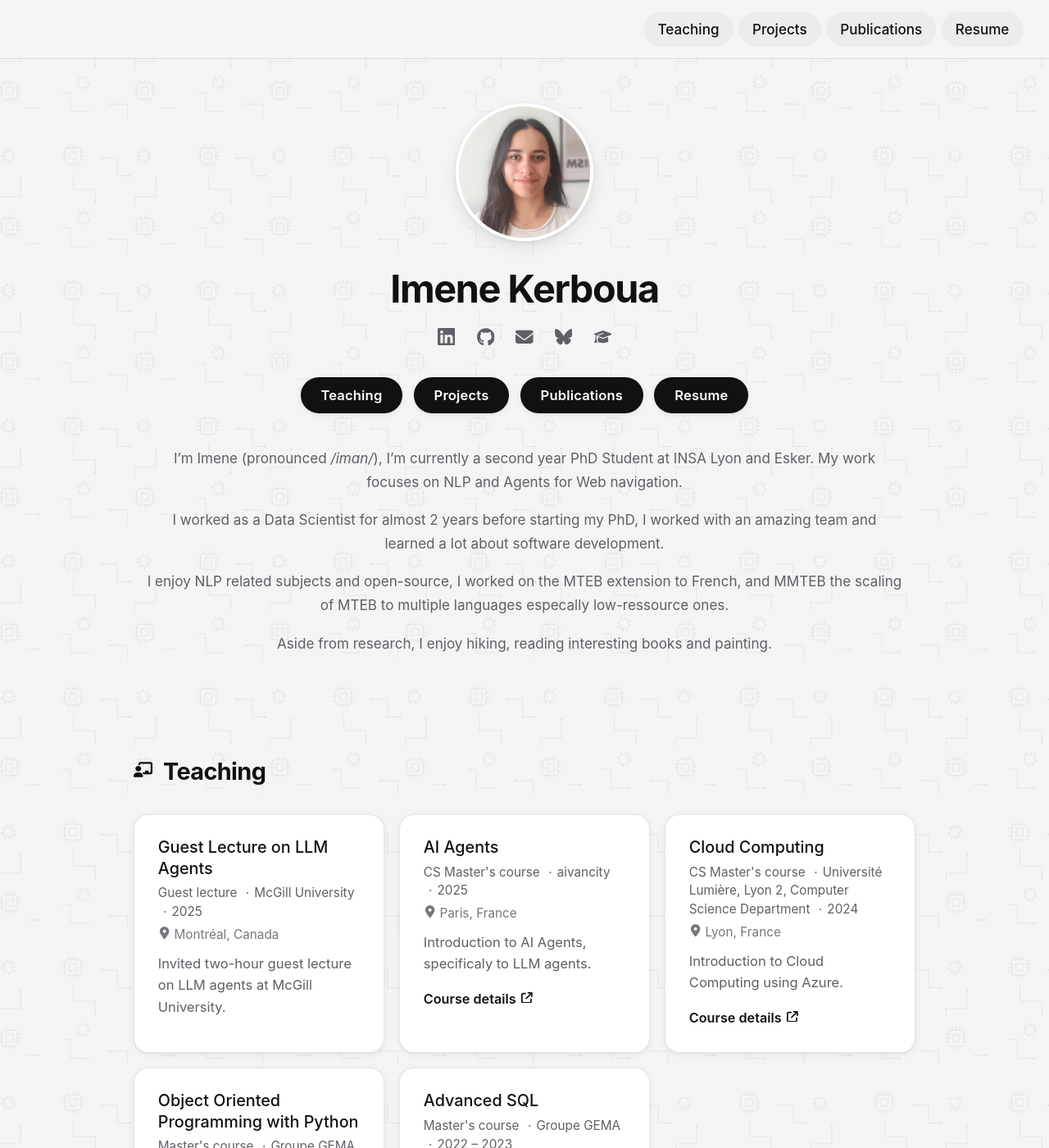
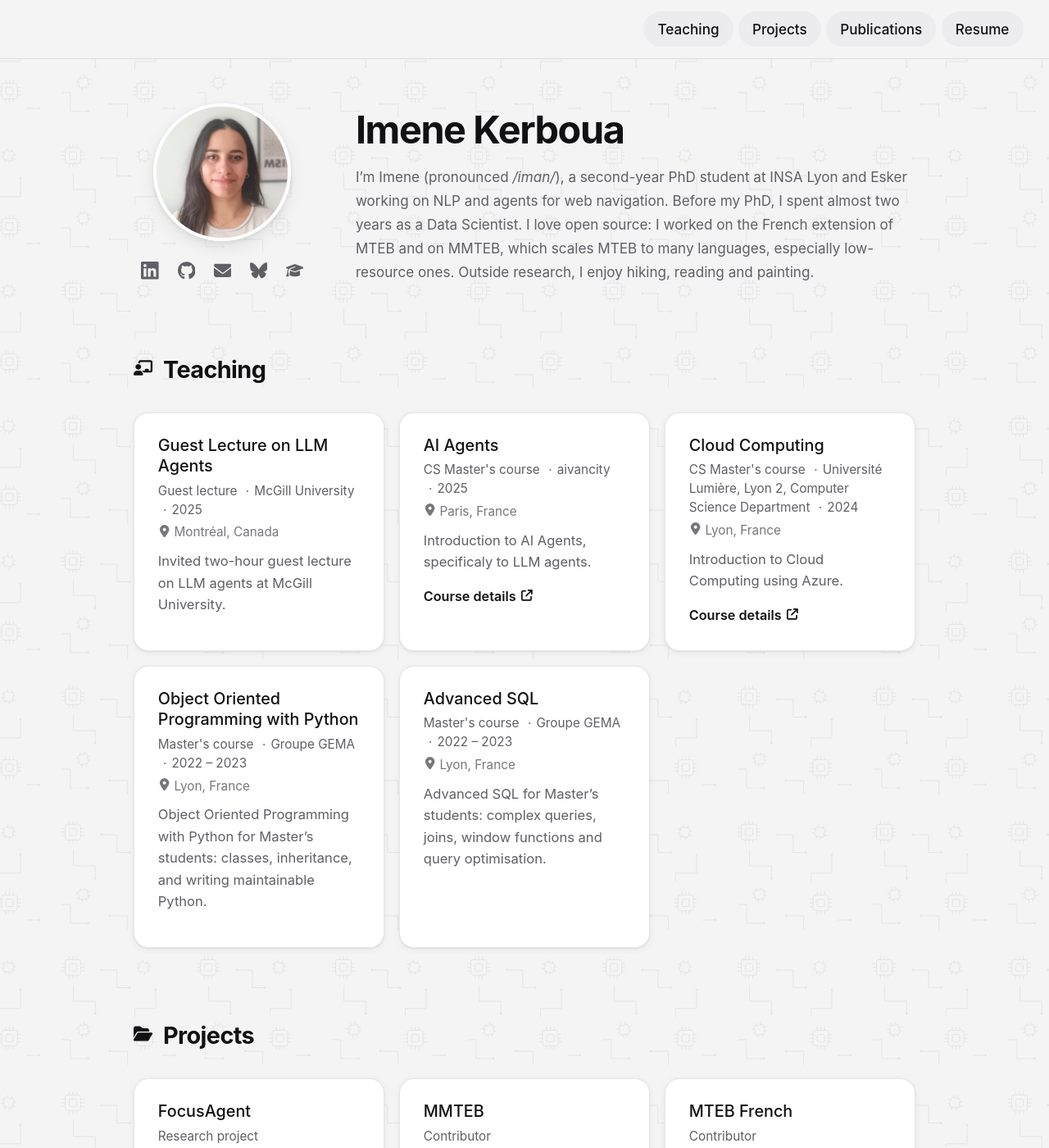
Before and after one commit to imenelydiaker/imenelydiaker.github.io, a Jekyll site: the page built from _pages/about.md, in a window 1280 px wide and 1400 px high. Shown: the whole window at 82% size. Built offline with Jekyll 4.4.1, drawn with Linux system fonts in a browser that asks for light colours.

Commit message:
Put the profile beside a shorter bio and drop the hero buttons
The photo and social links now sit in a left column with the name and a
condensed one-paragraph bio on the right. The pill buttons are removed
since the top bar already links to every section. On narrow screens the
two columns stack.

Co-Authored-By: Claude Opus 5.5 <noreply@anthropic.com>

```diff
--- a/_layouts/landing.html
+++ b/_layouts/landing.html
@@ -18,13 +18,12 @@ layout: compress
 
     <main>
       <section class="hero" id="top">
+        <div class="hero__profile">
           {% if site.author.avatar %}
             <img class="hero__avatar"
                  src="{% if site.author.avatar contains '://' %}{{ site.author.avatar }}{% else %}{{ base_path }}/images/{{ site.author.avatar }}{% endif %}"
                  alt="{{ site.author.name }}">
           {% endif %}
-
-        <h1 class="hero__name">{{ site.author.name | default: site.title }}</h1>
 
           <ul class="hero__social">
             {% if site.author.linkedin %}
@@ -46,16 +45,14 @@ layout: compress
               <li><a href="{{ site.author.googlescholar }}" title="Google Scholar">{% include icons.html name="graduation-cap" %}<span class="sr-only">Google Scholar</span></a></li>
             {% endif %}
           </ul>
+        </div>
 
-        <div class="hero__buttons">
-          {% for link in site.data.navigation.main %}
-            {% if link.url contains 'http' %}{% assign domain = '' %}{% else %}{% assign domain = base_path %}{% endif %}
-            <a class="btn-pill" href="{{ domain }}{{ link.url }}">{{ link.title }}</a>
-          {% endfor %}
-        </div>
+        <div class="hero__intro">
+          <h1 class="hero__name">{{ site.author.name | default: site.title }}</h1>
 
           <div class="hero__bio">
             {{ content }}
+          </div>
         </div>
       </section>
 
--- a/_pages/about.md
+++ b/_pages/about.md
@@ -7,10 +7,4 @@ redirect_from:
   - /about.html
 ---
 
-I’m Imene (pronounced _/iman/_), I’m currently a second year PhD Student at INSA Lyon and Esker. My work focuses on NLP and Agents for Web navigation.
-
-I worked as a Data Scientist for almost 2 years before starting my PhD, I worked with an amazing team and learned a lot about software development.
-
-I enjoy NLP related subjects and open-source, I worked on the MTEB extension to French, and MMTEB the scaling of MTEB to multiple languages especally low-ressource ones.
-
-Aside from research, I enjoy hiking, reading interesting books and painting.
+I’m Imene (pronounced _/iman/_), a second-year PhD student at INSA Lyon and Esker working on NLP and agents for web navigation. Before my PhD, I spent almost two years as a Data Scientist. I love open source: I worked on the French extension of MTEB and on MMTEB, which scales MTEB to many languages, especially low-resource ones. Outside research, I enjoy hiking, reading and painting.
--- a/assets/css/theme.css
+++ b/assets/css/theme.css
@@ -110,10 +110,20 @@ body {
    ========================================================================== */
 
 .hero {
-  max-width: 58em;
+  display: grid;
+  grid-template-columns: auto 1fr;
+  align-items: center;
+  gap: 1.5em 3em;
+  max-width: 56em;
   margin: 0 auto;
-  padding: 3em 1.5em 3.5em;
-  text-align: center;
+  padding: 3em 1.5em 2em;
+}
+
+.hero__profile {
+  display: flex;
+  flex-direction: column;
+  align-items: center;
+  gap: 1em;
 }
 
 .hero__avatar {
@@ -126,7 +136,7 @@ body {
 }
 
 .hero__name {
-  margin: 0.7em 0 0.3em;
+  margin: 0 0 0.35em;
   font-size: 2.6rem;
   font-weight: 700;
   line-height: 1.1;
@@ -137,8 +147,8 @@ body {
   display: flex;
   flex-wrap: wrap;
   justify-content: center;
-  gap: 0.4em;
-  margin: 0 0 1.5em;
+  gap: 0.2em;
+  margin: 0;
   padding: 0;
   list-style: none;
 }
@@ -167,52 +177,18 @@ body {
   transform: translateY(-2px);
 }
 
-.hero__buttons {
-  display: flex;
-  flex-wrap: wrap;
-  justify-content: center;
-  gap: 0.75em;
-  margin-bottom: 2.2em;
-}
-
-.btn-pill {
-  display: inline-block;
-  padding: 0.6em 1.5em;
-  font-size: 0.92rem;
-  font-weight: 600;
-  letter-spacing: 0.01em;
-  color: #fff;
-  text-decoration: none;
-  background-color: var(--primary);
-  border: 0;
-  border-radius: 999px;
-  box-shadow: var(--e1);
-  transition: transform 0.18s ease, box-shadow 0.18s ease, background-color 0.18s ease;
-}
-
-.btn-pill:hover,
-.btn-pill:focus {
-  color: #fff;
-  background-color: var(--primary-dark);
-  transform: translateY(-2px);
-  box-shadow: var(--e-primary);
-}
-
-.btn-pill:active {
-  transform: translateY(0);
-  box-shadow: var(--e1);
-}
-
 .hero__bio {
-  max-width: 54em;
-  margin: 0 auto;
   font-size: 0.95rem;
   line-height: 1.7;
   color: var(--muted);
 }
 
 .hero__bio p {
-  margin: 0 0 1em;
+  margin: 0 0 0.8em;
+}
+
+.hero__bio p:last-child {
+  margin-bottom: 0;
 }
 
 .hero__bio a,
@@ -650,7 +626,9 @@ body {
   }
 
   .hero {
-    padding: 2em 1.25em 2.5em;
+    grid-template-columns: 1fr;
+    padding: 2em 1.25em 1.5em;
+    text-align: center;
   }
 
   .hero__avatar {
@@ -687,8 +665,7 @@ body {
 
   .card,
   .to-top,
-  .hero__social a,
-  .btn-pill {
+  .hero__social a {
     transition: none;
   }
 }
```
Lines whose indentation alone changed are shown as unchanged.
